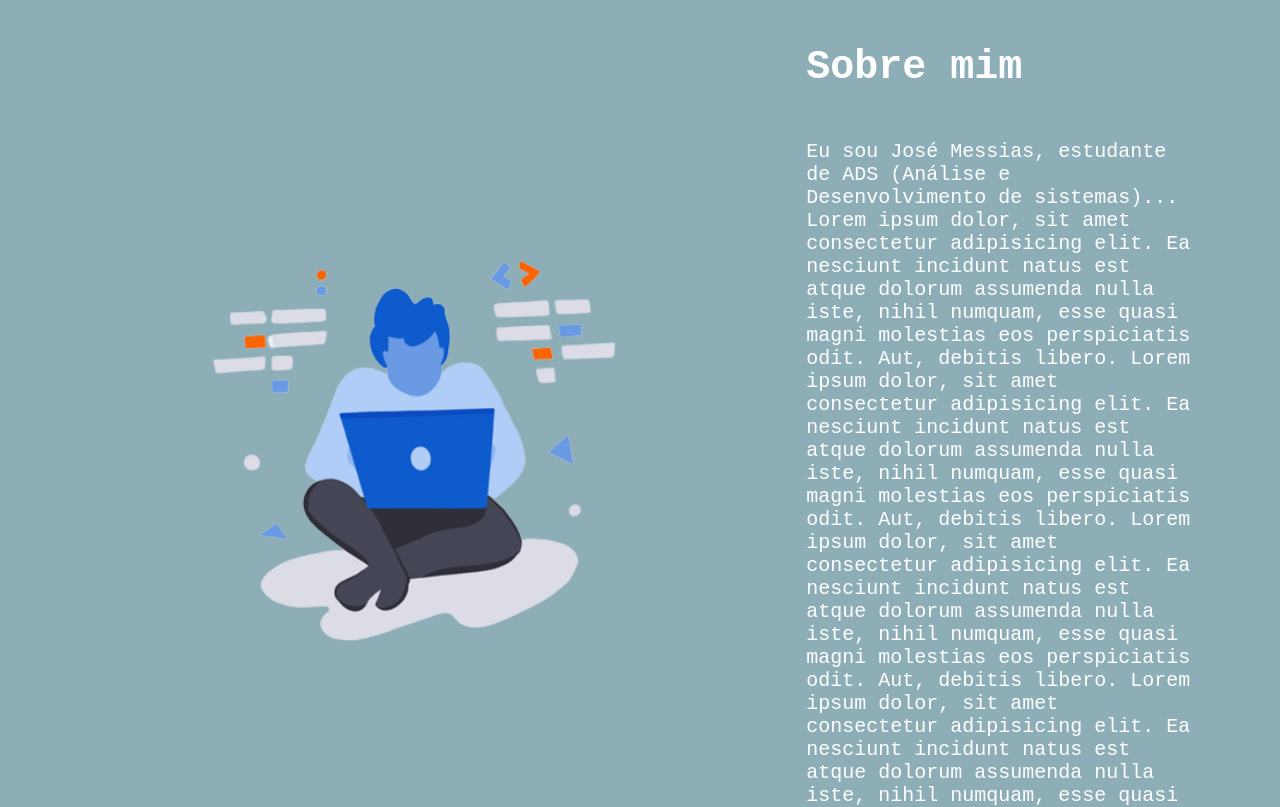
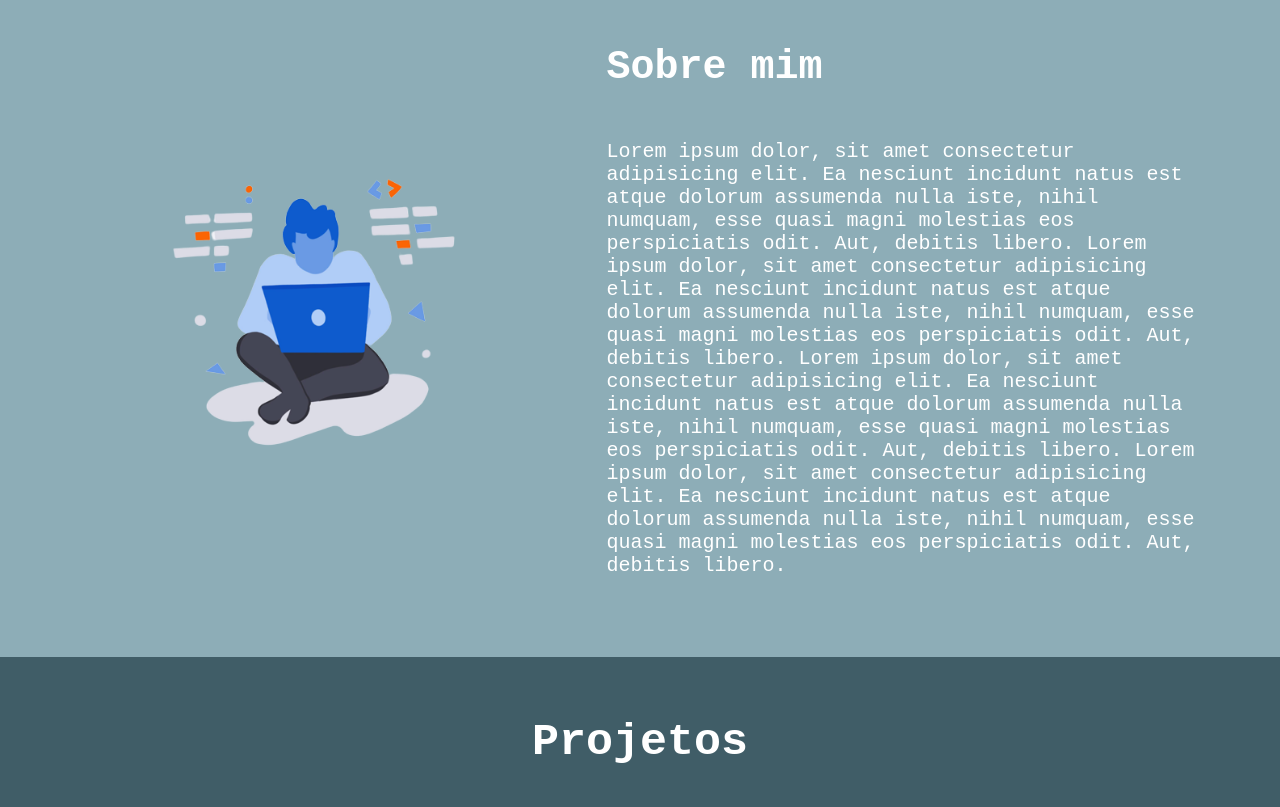
Before and after one commit to JoseCMessias/portfolio, a plain HTML site: page index.html in a window 1280 px wide. Shown: the part 700-1507 px from the top of the page. Drawn offline with Linux system fonts and the light colour scheme; a script that the page names is missing.

Commit message:
corrigindo erros

```diff
--- a/assets/style.css
+++ b/assets/style.css
@@ -197,7 +197,7 @@ h4 {
 
 footer {
   background-color: #378da9;
-  padding: 20px;
+  padding: 10px;
   display: flex;
   justify-content: space-around;
   box-shadow: 0.5px 0.5px 10px white;
--- a/index.html
+++ b/index.html
@@ -34,12 +34,11 @@
    </section>
 
    <section aria-label="seção Sobre mim" class="sobre-section">
-      <img src="/assets/img/dev.png" alt="Imagem-dev" height="500">
+      <img src="/assets/img/dev.png" alt="Imagem-dev" height="350">
 
       <div id="sobre">
          <h2>Sobre mim</h2>
-         <p>Eu sou José Messias, estudante de ADS
-            (Análise e Desenvolvimento de sistemas)...
+         <p>
             Lorem ipsum dolor, sit amet consectetur adipisicing elit. Ea nesciunt incidunt natus est atque dolorum assumenda nulla iste, nihil numquam, esse quasi magni molestias eos perspiciatis odit. Aut, debitis libero.
             Lorem ipsum dolor, sit amet consectetur adipisicing elit. Ea nesciunt incidunt natus est atque dolorum assumenda nulla iste, nihil numquam, esse quasi magni molestias eos perspiciatis odit. Aut, debitis libero.
             Lorem ipsum dolor, sit amet consectetur adipisicing elit. Ea nesciunt incidunt natus est atque dolorum assumenda nulla iste, nihil numquam, esse quasi magni molestias eos perspiciatis odit. Aut, debitis libero.
```
